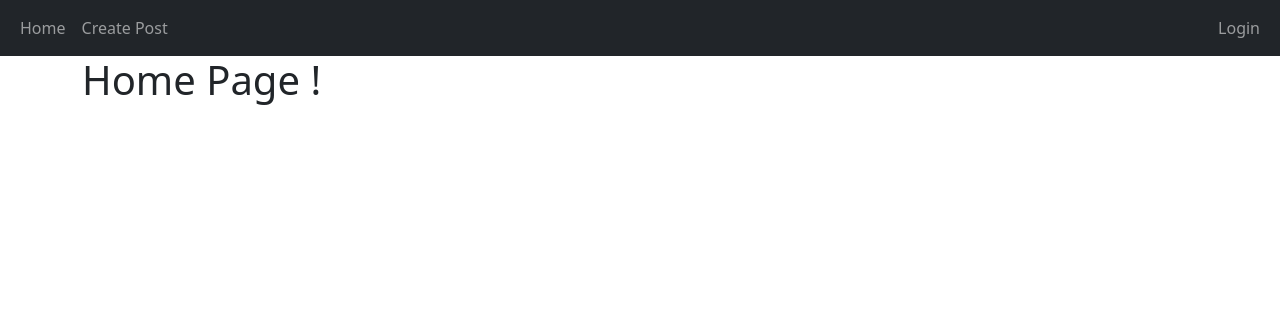
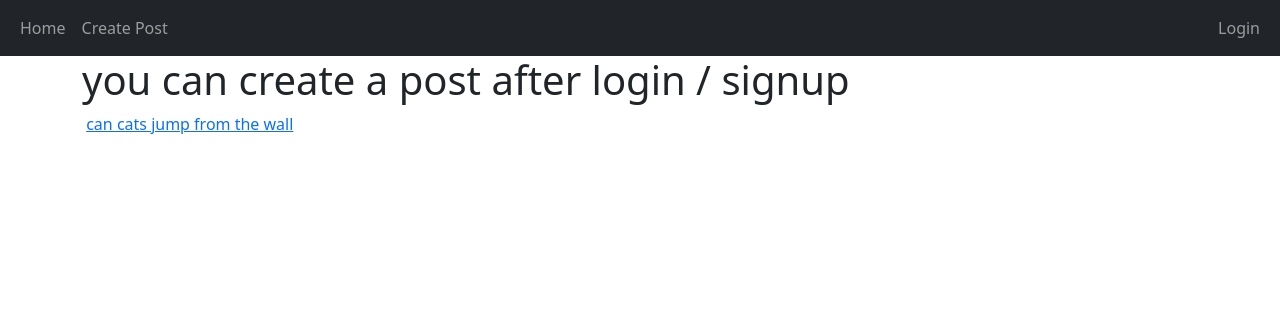
Before and after one commit to DiarTor/weblog, a Django app: page / in a window 1280 px wide. Shown: the top 316 px of the page. Run offline with Django 4.2, Linux system fonts and the light colour scheme.

Commit message:
add box of posts

```diff
--- a/blog/templates/blog/home.html
+++ b/blog/templates/blog/home.html
@@ -3,5 +3,16 @@
 Home Page
 {% endblock %}
 {% block content %}
-<h1>Home Page !</h1>
+<h1>you can create a post after login / signup</h1>
+<div>
+     <img src="" alt="">
+    <a href="" >can cats jump from the wall</a>
+    <p></p>
+        <img src="" alt="">
+        <a href="" ><strong ></strong></a>
+
+
+    </div>
+
+
 {% endblock %}
--- a/users/templates/registration/sign_up.html
+++ b/users/templates/registration/sign_up.html
@@ -1,4 +1,5 @@
 {% extends 'base.html' %}
+{% load crispy_forms_filters %}
 {% load crispy_forms_tags %}
 {% block title %}
     Sign Up
```
Also changed, not shown: blog/views.py (line endings or trailing spaces).
